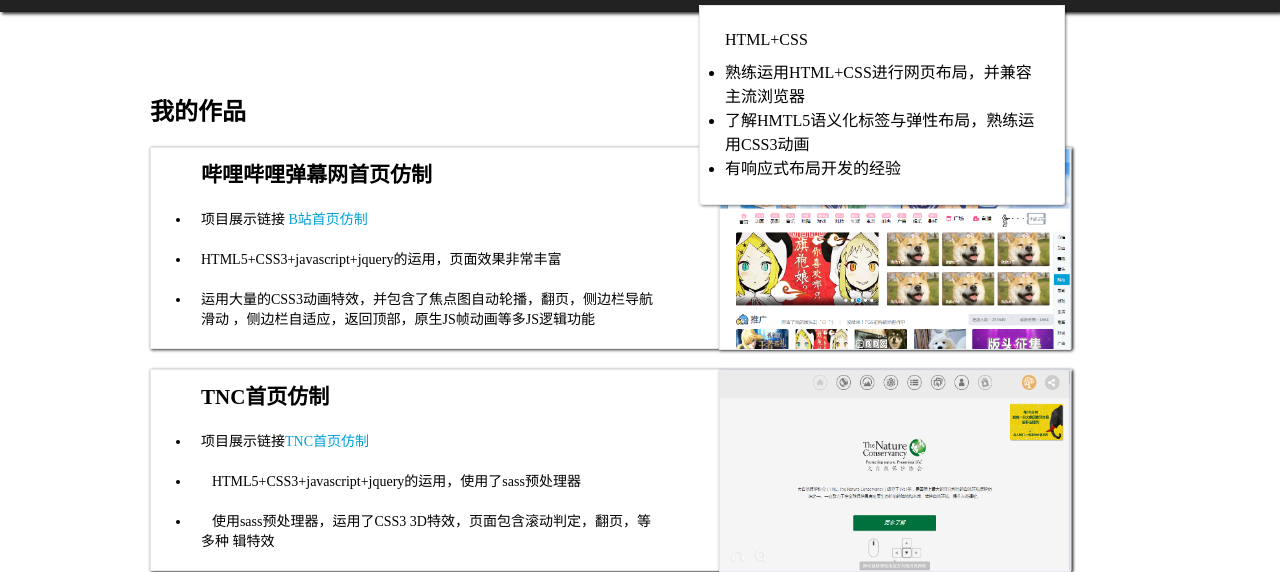
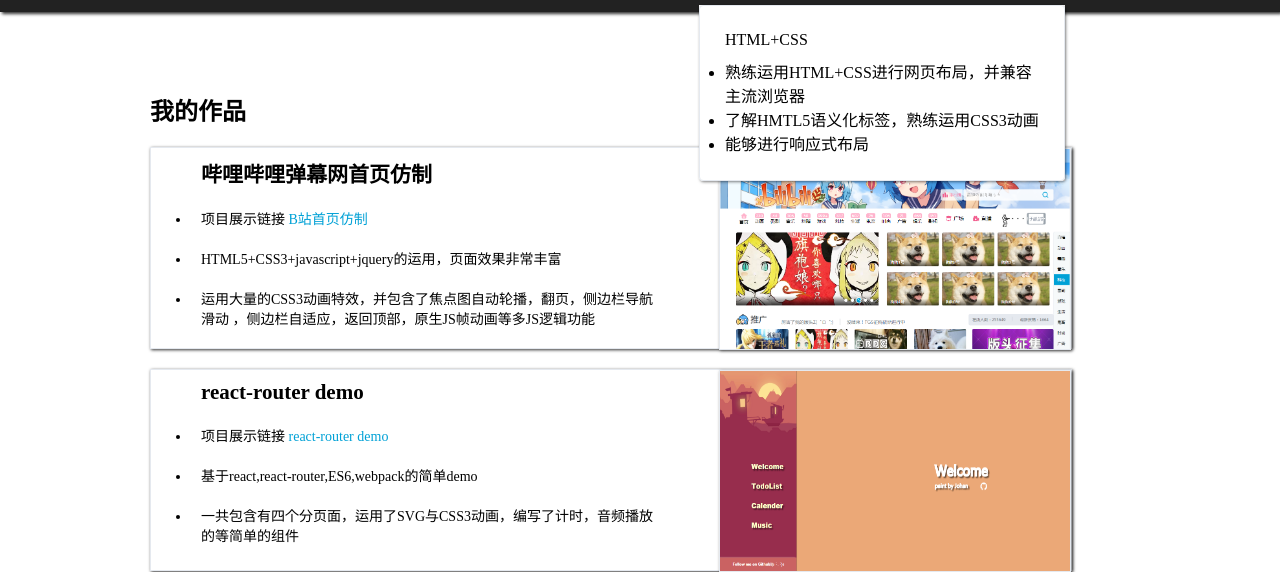
Before and after one commit to johanzhu/MyResume, a plain HTML site: page index.html in a window 1280 px wide. Both pictures are taken after a click on the element 1080 px from the left and 34 px from the top of the page. Shown: the part 228-800 px from the top of the page. Drawn offline with Linux system fonts and the light colour scheme.

Commit message:
add router-demo

```diff
--- a/css/style.css
+++ b/css/style.css
@@ -233,7 +233,7 @@
 .xiangmujingli  .fl{
 	width: 500px;
 }
-.bizhan,.danmu,.daohang,.hualang,.yanzhen,.tnc{
+.bizhan,.danmu,.daohang,.hualang,.yanzhen,.tnc,.router{
 	border: 1px solid #E5E9EF;
 	box-shadow: 1px 1px 3px rgba(0,0,0,0.8);
 	width: 900px;
--- a/index.html
+++ b/index.html
@@ -52,14 +52,14 @@
 				<ul>
 					<li style="list-style: none;padding-bottom: 10px;">HTML+CSS</li>
 					<li>熟练运用HTML+CSS进行网页布局，并兼容主流浏览器</li>
-					<li>了解HMTL5语义化标签与弹性布局，熟练运用CSS3动画</li>
-					<li>有响应式布局开发的经验</li>
+					<li>了解HMTL5语义化标签，熟练运用CSS3动画</li>
+					<li>能够进行响应式布局</li>
 				</ul>
 			</div>
 			<div class="js">
 				<ul>
 					<li style="list-style: none;padding-bottom: 10px;">Javascript</li>
-					<li>扎实的Javascript功底，并能脱离Jquery等类库编码</li>
+					<li>良好的Javascript基础，并能脱离Jquery等类库编码</li>
 					<li>了解ES6新标准，并进行过实际应用</li>
 					<li>能够实现常见的JS效果与逻辑</li>
 				</ul>
@@ -73,13 +73,13 @@
 			<div class="re">
 				<ul>
 					<li style="list-style: none;padding-bottom: 10px;">React.js</li>
-					<li>简单的学习过React，并进行过实际编写,了解React设计思想</li>
+					<li>了解react,react-router，能够基于ES6编写简单的组件</li>
 				</ul>
 			</div>
 			<div class="th">
 				<ul>
 					<li style="list-style: none;padding-bottom: 10px;">Three.js</li>
-					<li>熟悉three.js，能制作优美的动画3D特效，并应用于Web</li>
+					<li>熟悉three.js，能制作简单的动画3D特效，并应用于Web</li>
 				</ul>
 			</div>
 			<div class="fi">
@@ -137,6 +137,19 @@
 					</div>
 					<div class="fr">
 						<img src="img/B站.png"/>
+					</div>
+				</div>
+				<div class="router">
+					<div class="fl">
+						<ul>
+							<li style="list-style: none;"><h2>react-router demo</h2></li>
+							<li>项目展示链接 <a href="https://johanzhu.github.io/react-router-Demo/ " target="_blank">react-router demo</a></li>
+							<li>基于react,react-router,ES6,webpack的简单demo </li>
+							<li>一共包含有四个分页面，运用了SVG与CSS3动画，编写了计时，音频播放的等简单的组件</li>
+						</ul>
+					</div>
+					<div class="fr">
+						<img src="img/D6AE.tmp.jpg"/>
 					</div>
 				</div>
 				<div class="tnc">
```
Also changed, not shown: img/D6AE.tmp.jpg (added).
